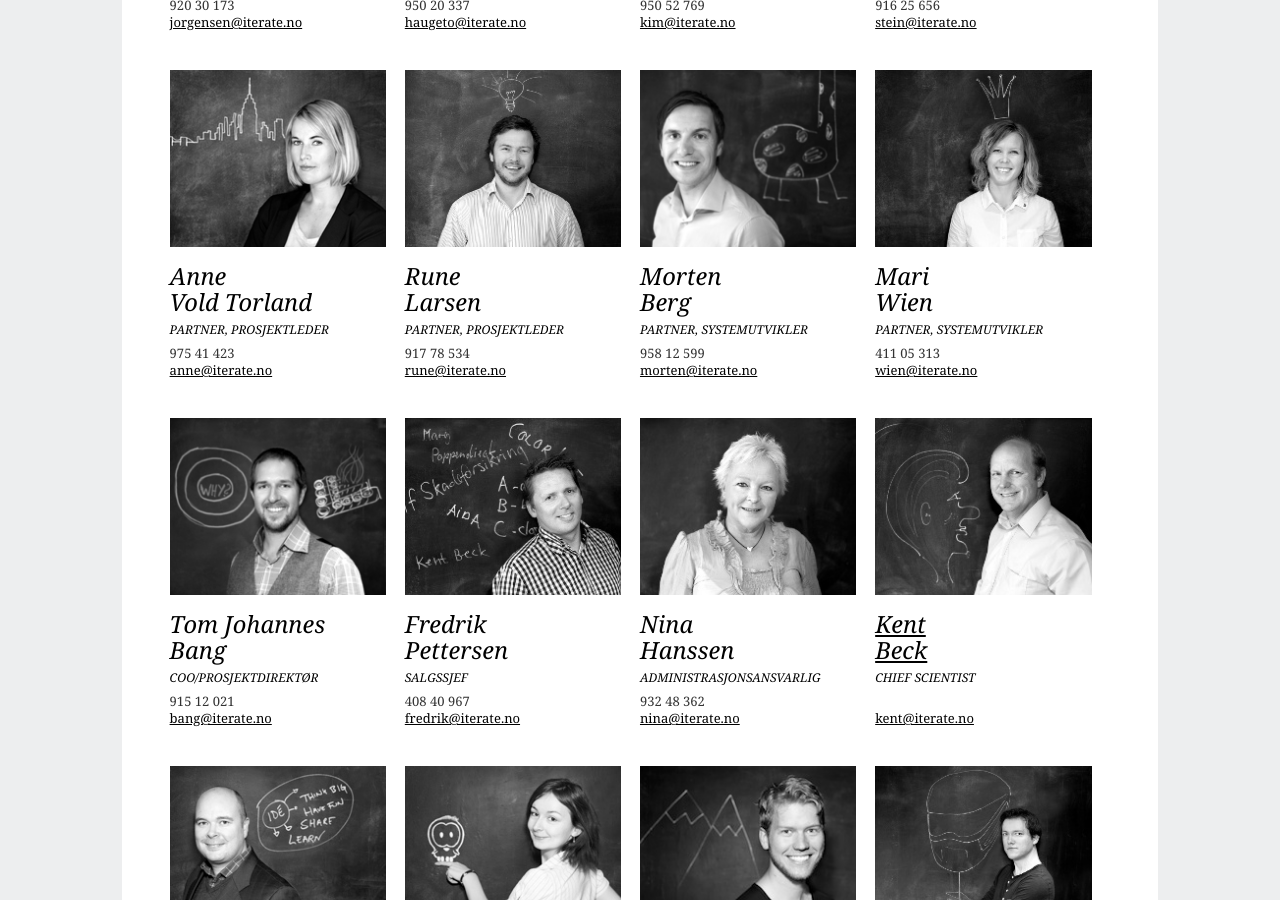
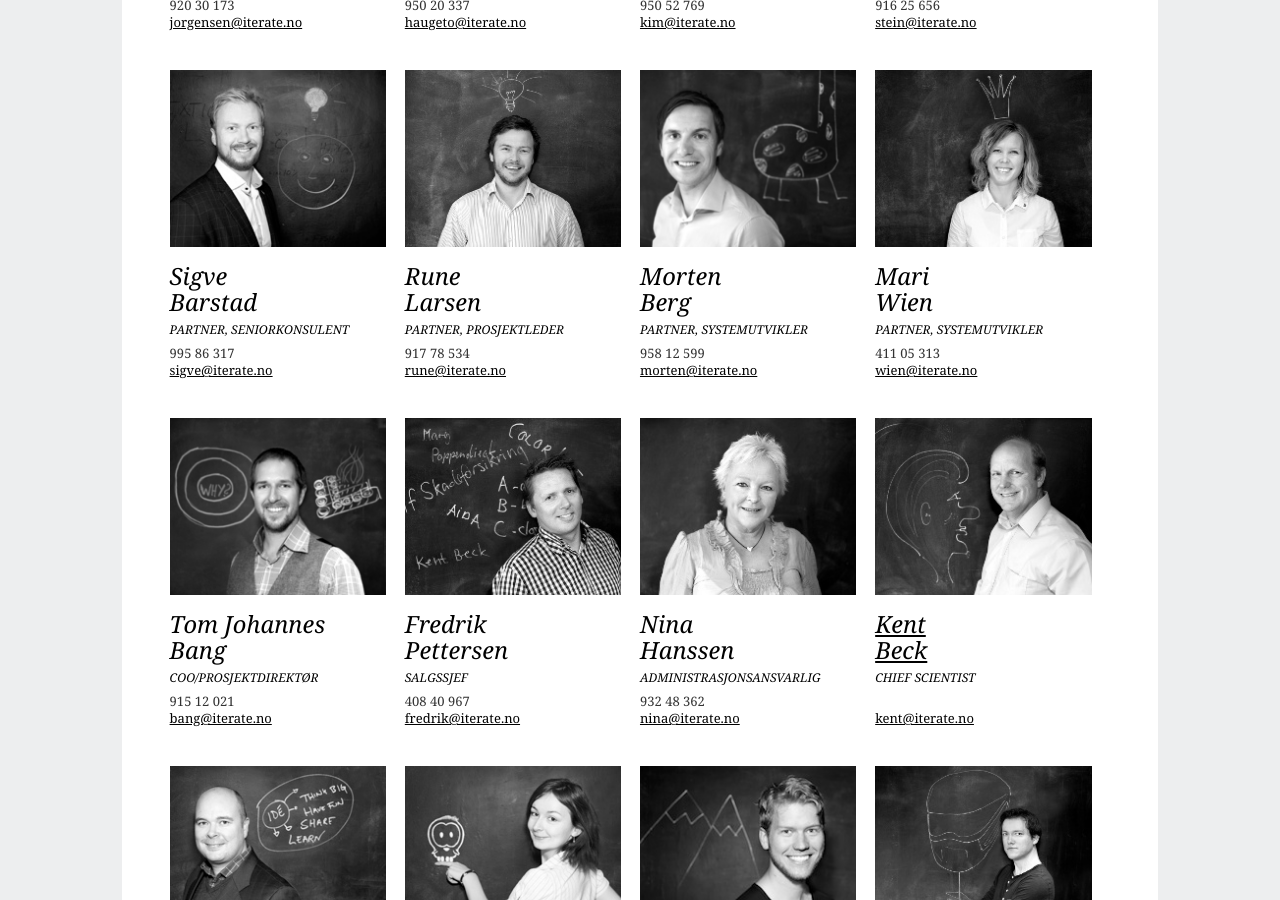
Before and after one commit to therese1g1/iterate.github.com, a Jekyll site: the page built from mennesker/index.html, in a window 1280 px wide and 900 px high, scrolled down 466 px. Built offline with Jekyll 4.4.1, drawn with Linux system fonts in a browser that asks for light colours; some of the changed text lies outside the part shown.

Commit message:
delete Anne and upload Sigve on Mennesker page
delete Anne and upload Sigve on Mennesker page, plus added a bit of
recruitment volume

```diff
--- a/mennesker/index.html
+++ b/mennesker/index.html
@@ -57,12 +57,12 @@ title: Iterate
 
   <div class="grid_4 alpha">
     <div class="menneske">
-      <img src="/static/images/mennesker/anne.jpg" alt="Anne">
-      <h2>Anne<br>Vold Torland</h2>
-      <h3>Partner, Prosjektleder</h3>
+      <img src="/static/images/mennesker/sigve.jpg" alt="Sigve">
+      <h2>Sigve<br>Barstad</h2>
+      <h3>Partner, Seniorkonsulent</h3>
       <p>
-        975 41 423<br>
-        <a href="mailto:anne@iterate.no">anne@iterate.no</a>
+         995 86 317<br>
+        <a href="mailto:sigve@iterate.no">sigve@iterate.no</a>
       </p>
     </div>
   </div>
@@ -319,6 +319,17 @@ title: Iterate
     </div>
   </div>
 
+  <div class="grid_4">
+      <div class="menneske">
+          <img src="/static/images/mennesker/du.jpg" alt="Du">
+          <h2>Vil du leke, lage<br>og lære med oss?</h2>
+          <h3>Send din CV til</h3>
+
+              <a href="mailto:jobs@iterate.no">jobs@iterate.no</a>
+          </p>
+      </div>
+  </div>
+
 </div>
 
 
```
Also changed, not shown: static/images/mennesker/du.jpg (added), static/images/mennesker/sigve.jpg (added).
